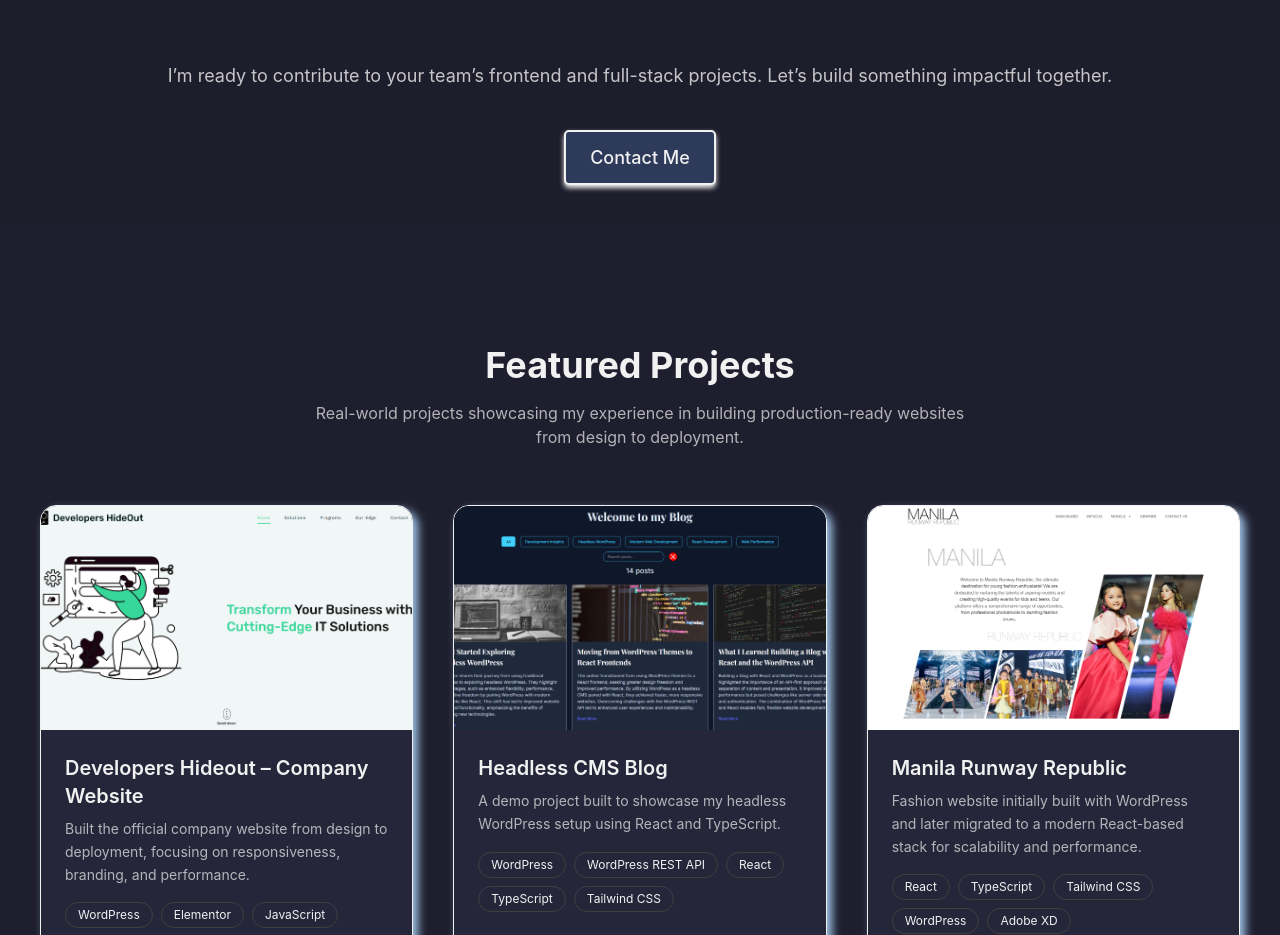
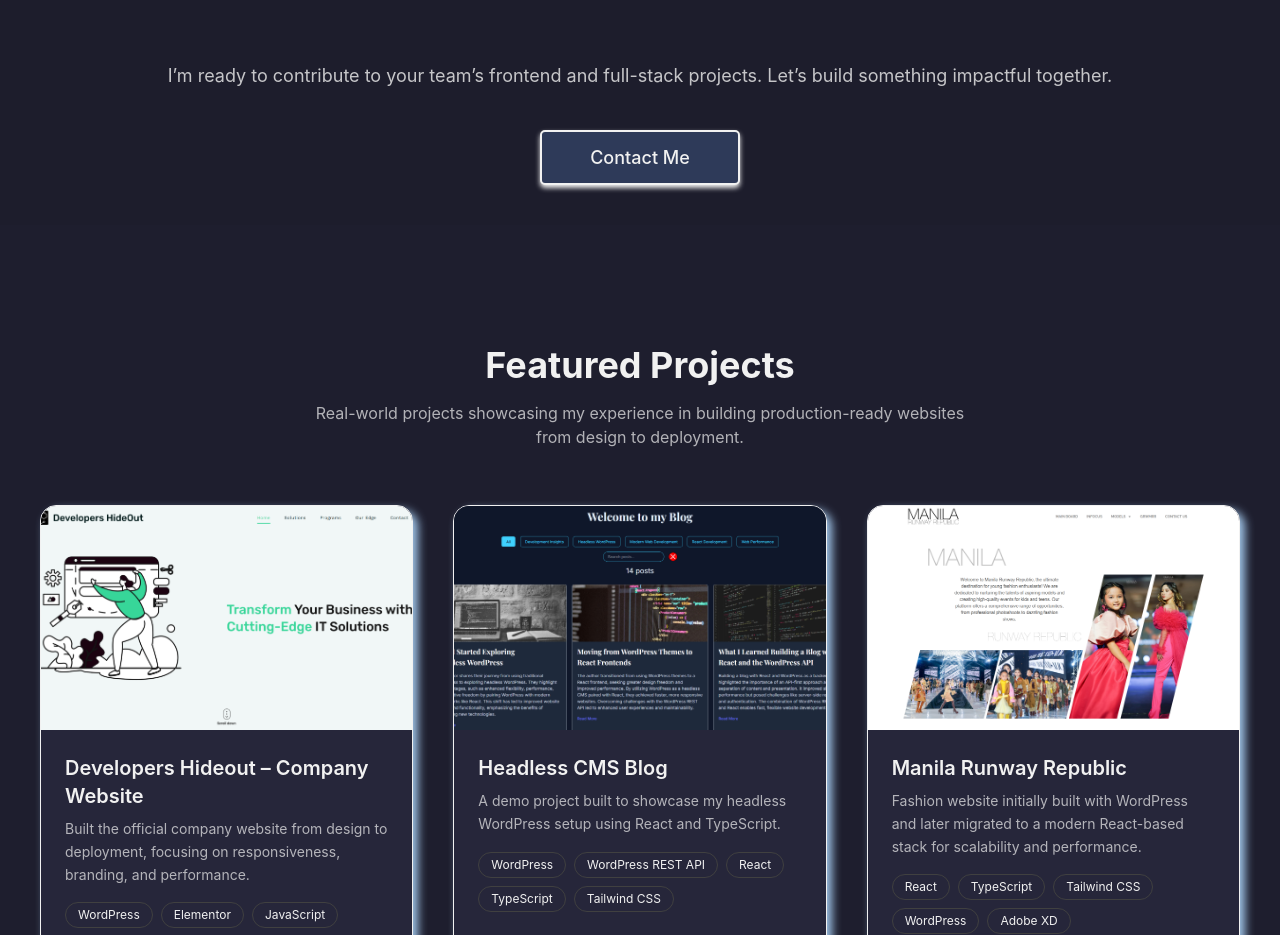
Before and after one commit to IPham23/Coladilla-Portfolio, a React (Vite) app: page / in a window 1280 px wide. Shown: the part 3540-4475 px from the top of the page. Built offline with nearby package versions, Linux system fonts and the light colour scheme.

Commit message:
Update Home.tsx

```diff
--- a/src/pages/Home.tsx
+++ b/src/pages/Home.tsx
@@ -234,7 +234,7 @@ export default function Home() {
               projects. Let’s build something impactful together.
             </p>
             <button>
-              <a href="#Contact">Contact Me</a>
+              <a href="#Contact" className="px-6 py-3">Contact Me</a>
             </button>
           </div>
         </section>
```
